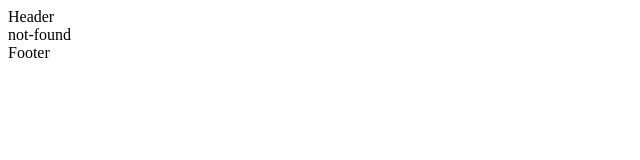
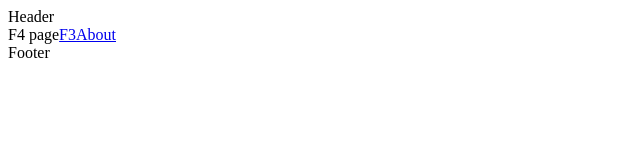
Before and after one commit to apurvgupta-ops/Nextjs_14, a Next.js app: page /f1/f4 in a window 1280 px wide. Before the commit this address had no page. Shown: the top 160 px of the page, without its empty margins (0-640 px from the left). Built offline with nearby package versions, Linux system fonts and the light colour scheme.

Commit message:
Intercepting routes

```diff
--- /dev/null
+++ b/app/f1/f4/page.tsx
@@ -0,0 +1,14 @@
+import Link from "next/link";
+import React from "react";
+
+const F4 = () => {
+  return (
+    <div>
+      F4 page
+      <Link href={"/f1/f3"}>F3</Link>
+      <Link href={"/about"}>About</Link>
+    </div>
+  );
+};
+
+export default F4;
```
Also changed, not shown: app/f1/(.)f2/page.tsx (added, +7 -0 lines), app/f1/f2/page.tsx (added, +7 -0 lines), app/f1/f3/page.tsx (added, +7 -0 lines), app/f1/f4/(..)f3/page.tsx (added, +7 -0 lines), app/f1/f4/(...)about/page.tsx (added, +7 -0 lines), app/f1/page.tsx (added, +14 -0 lines), 1 other file (tests, documents, lock files or other folders).
